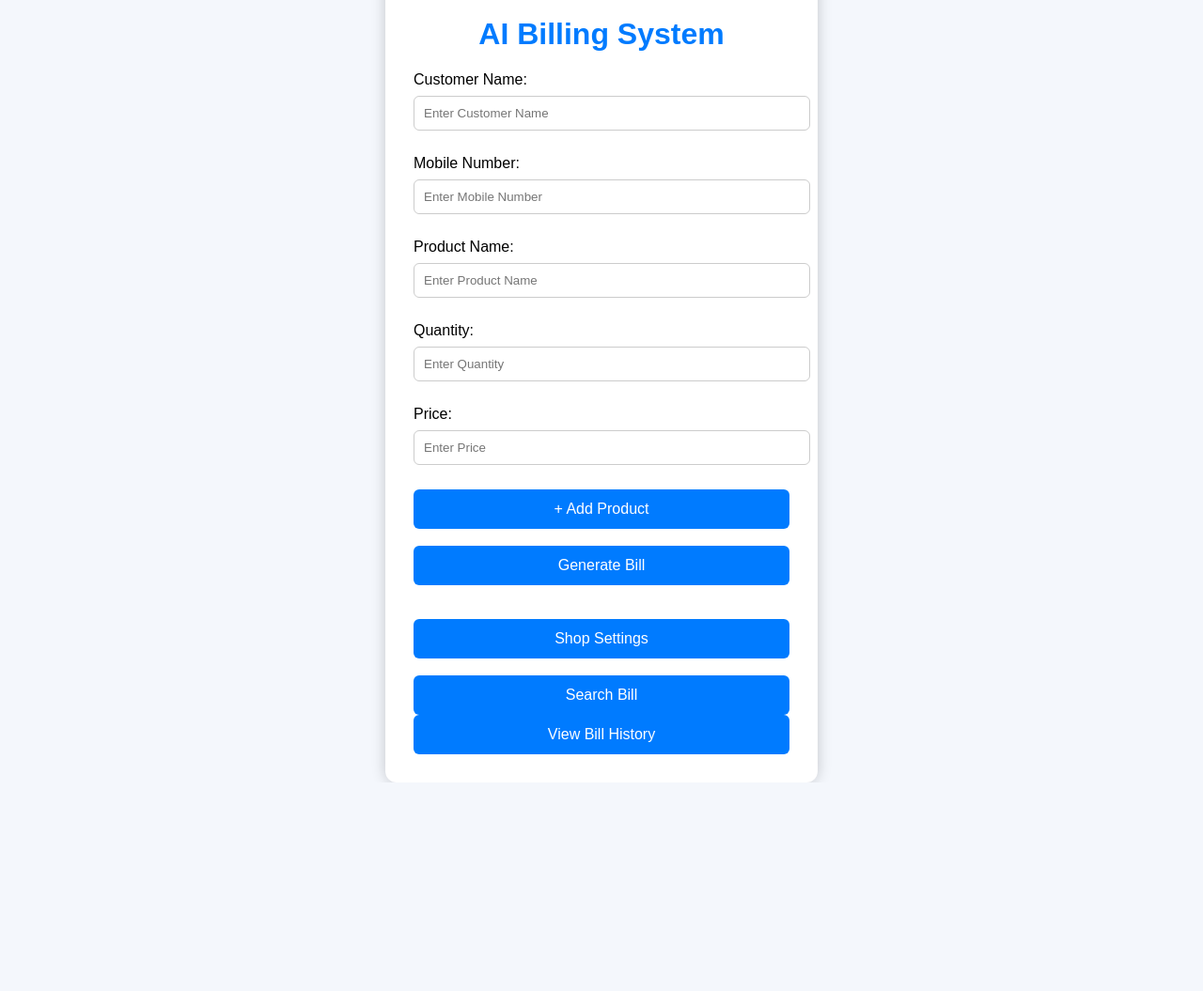
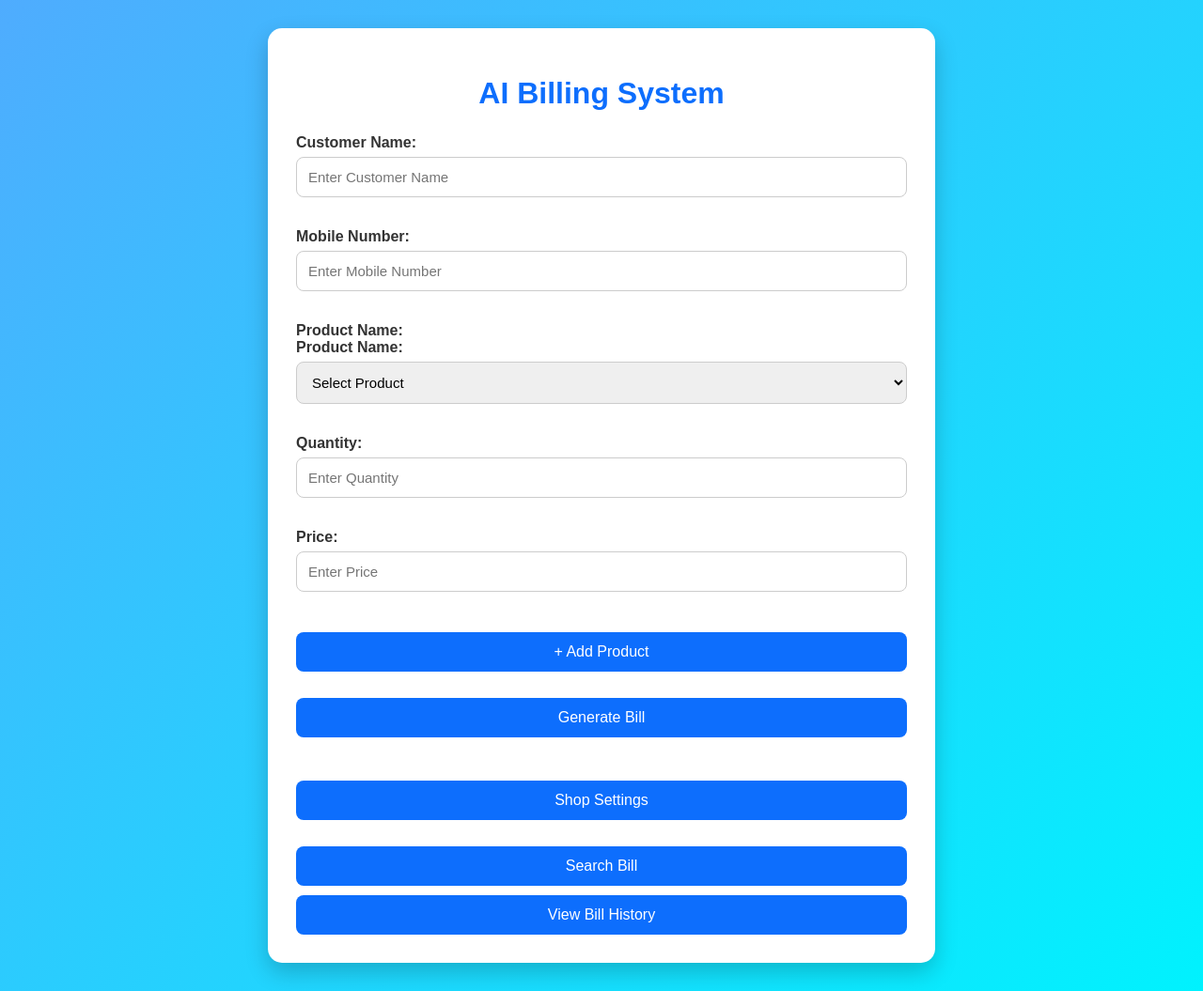
Before and after one commit to aibusiness0630-founder/AI-Billing, a Flask app: template templates/index.html in a window 1280 px wide. Shown: the whole page at 94% size. Before the commit the page ends 833 px from the top, so only its background shows below. Run offline with Flask 3, Linux system fonts and the light colour scheme; the template is opened without the code that fills it, so the values that code supplies are empty.

Commit message:
Recovery checkpoint before rebuilding product module

```diff
--- a/app.py
+++ b/app.py
@@ -74,7 +74,12 @@ def home():
             current_time=current_time
         )
 
-    return render_template("index.html")
+    product_list =Product.query.all()
+
+    return render_template(
+    "index.html",
+    product_list=product_list
+)
 @app.route("/history")
 def history():
     bills = Bill.query.all()
--- a/static/style.css
+++ b/static/style.css
@@ -1,40 +1,99 @@
- body {
+body {
     font-family: Arial, sans-serif;
-    background: #f4f7fc;
-    display: flex;
-    justify-content: center;
-    align-items: center;
-    height: 100vh;
+    background: linear-gradient(135deg, #4facfe, #00f2fe);
     margin: 0;
+    padding: 30px;
 }
+
 .container {
-    background: white;
+    max-width: 650px;
+    margin: auto;
+    background: #ffffff;
     padding: 30px;
-    border-radius: 12px;
-    box-shadow: 0 0 15px rgba(0,0,0,0.2);
-    width: 400px;
+    border-radius: 15px;
+    box-shadow: 0 10px 25px rgba(0,0,0,0.2);
 }
+
 h1 {
     text-align: center;
-    color: #007bff;
+    color: #0d6efd;
+    margin-bottom: 25px;
 }
-input {
+
+label {
+    font-weight: bold;
+    color: #333;
+}
+
+input,
+select {
     width: 100%;
-    padding: 10px;
-    margin: 8px 0;
+    padding: 12px;
+    margin-top: 6px;
+    margin-bottom: 15px;
     border: 1px solid #ccc;
-    border-radius: 6px;
+    border-radius: 8px;
+    box-sizing: border-box;
+    font-size: 15px;
+    transition: 0.3s;
 }
+
+input:focus,
+select:focus {
+    border-color: #0d6efd;
+    outline: none;
+    box-shadow: 0 0 8px rgba(13,110,253,0.3);
+}
+
 button {
     width: 100%;
     padding: 12px;
-    background: #007bff;
+    margin-top: 10px;
+    background: #0d6efd;
     color: white;
     border: none;
-    border-radius: 6px;
+    border-radius: 8px;
+    font-size: 16px;
     cursor: pointer;
-    font-size: 16px;
+    transition: 0.3s;
 }
+
 button:hover {
-    background: #0056b3;
+    background: #084298;
+    transform: translateY(-2px);
 }
+
+hr {
+    border: none;
+    border-top: 1px solid #ddd;
+    margin: 20px 0;
+}
+
+table {
+    width: 100%;
+    border-collapse: collapse;
+    margin-top: 20px;
+}
+
+table th {
+    background: #0d6efd;
+    color: white;
+    padding: 10px;
+}
+
+table td {
+    padding: 10px;
+    border: 1px solid #ddd;
+    text-align: center;
+}
+
+@media (max-width: 768px) {
+    .container {
+        width: 95%;
+        padding: 20px;
+    }
+
+    h1 {
+        font-size: 24px;
+    }
+}
--- a/templates/index.html
+++ b/templates/index.html
@@ -14,7 +14,18 @@
         <input type="text" name="mobile" placeholder="Enter Mobile Number"><br><br>
         <div id="products">
     <label>Product Name:</label><br>
-    <input type="text" name="product[]" placeholder="Enter Product Name"><br><br>
+    <label>Product Name:</label><br>
+
+<select name="product[]" class="product-select">
+    <option value="">Select Product</option>
+
+    {% for product in product_list %}
+    <option value="{{ product.product_name }}"
+            data-id="{{ product.id }}">
+        {{ product.product_name }}
+    </option>
+    {% endfor %}
+</select><br><br>
 
     <label>Quantity:</label><br>
     <input type="number" name="quantity[]" placeholder="Enter Quantity"><br><br>
@@ -52,11 +63,22 @@ document.getElementById("addProduct").addEventListener("click", function () {
 
     row.innerHTML = `
     <hr>
+
     <label>Product Name:</label><br>
-        <input type="text" name="product[]"><br>
+
+    <select name="product[]" class="product-select">
+        <option value="">Select Product</option>
+
+        {% for product in product_list %}
+        <option value="{{ product.product_name }}"
+                data-id="{{ product.id }}">
+            {{ product.product_name }}
+        </option>
+        {% endfor %}
+    </select><br><br>
 
     <label>Quantity:</label><br>
-        <input type="number" name="quantity[]"><br>
+    <input type="number" name="quantity[]"><br><br>
 
     <label>Price:</label><br>
     <input type="number" name="price[]"><br><br>
```
Also changed, not shown: instance/billing.db. Lines whose indentation alone changed are shown as unchanged.
